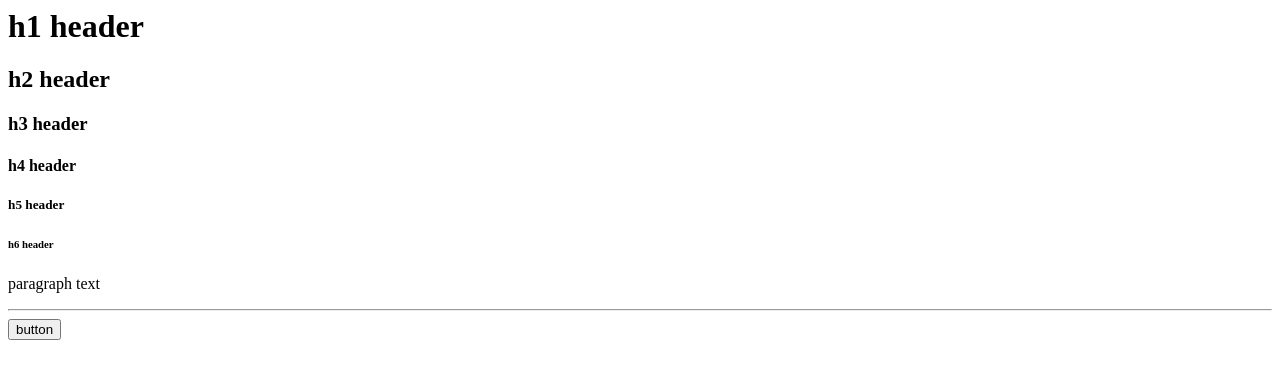
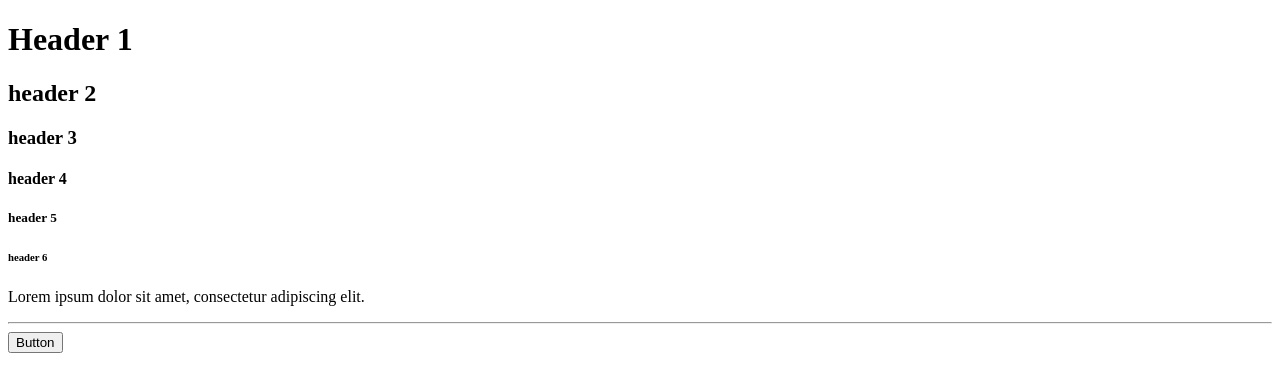
Before and after one commit to Acoolbro1/hello-world, a plain HTML site: page index.html in a window 1280 px wide. Drawn offline with Linux system fonts and the light colour scheme.

Commit message:
Update index.html

```diff
--- a/index.html
+++ b/index.html
@@ -1,12 +1,33 @@
-<h1>h1 header</h1>
-<h2>h2 header</h2>
-<h3>h3 header</h3>
-<h4>h4 header</h4>
-<h5>h5 header</h5>
-<h6>h6 header</h6>
+<!DOCTYPE html>
+<!--[if lt IE 7]>      <html class="no-js lt-ie9 lt-ie8 lt-ie7"> <![endif]-->
+<!--[if IE 7]>         <html class="no-js lt-ie9 lt-ie8"> <![endif]-->
+<!--[if IE 8]>         <html class="no-js lt-ie9"> <![endif]-->
+<!--[if gt IE 8]>      <html class="no-js"> <!--<![endif]-->
+<html>
+    <head>
+        <meta charset="utf-8">
+        <meta http-equiv="X-UA-Compatible" content="IE=edge">
+        <title>Hello World</title>
+        <meta name="description" content="">
+        <meta name="viewport" content="width=device-width, initial-scale=1">
+        <link rel="stylesheet" href="">
+    </head>
+    <body>
 
-<p>paragraph text</p>
+        <h1>Header 1</h1>
+        <h2>header 2</h2>
+        <h3>header 3</h3>
+        <h4>header 4</h4>
+        <h5>header 5</h5>
+        <h6>header 6</h6>
+        <p>Lorem ipsum dolor sit amet, consectetur adipiscing elit.</p>
+        <hr />
+        <button>Button</button>
 
-<hr />
+        <!--[if lt IE 7]>
+            <p class="browsehappy">You are using an <strong>outdated</strong> browser. Please <a href="#">upgrade your browser</a> to improve your experience.</p>
+        <![endif]-->
 
-<button>button</button>
+        <script src="" async defer></script>
+    </body>
+</html>
```
